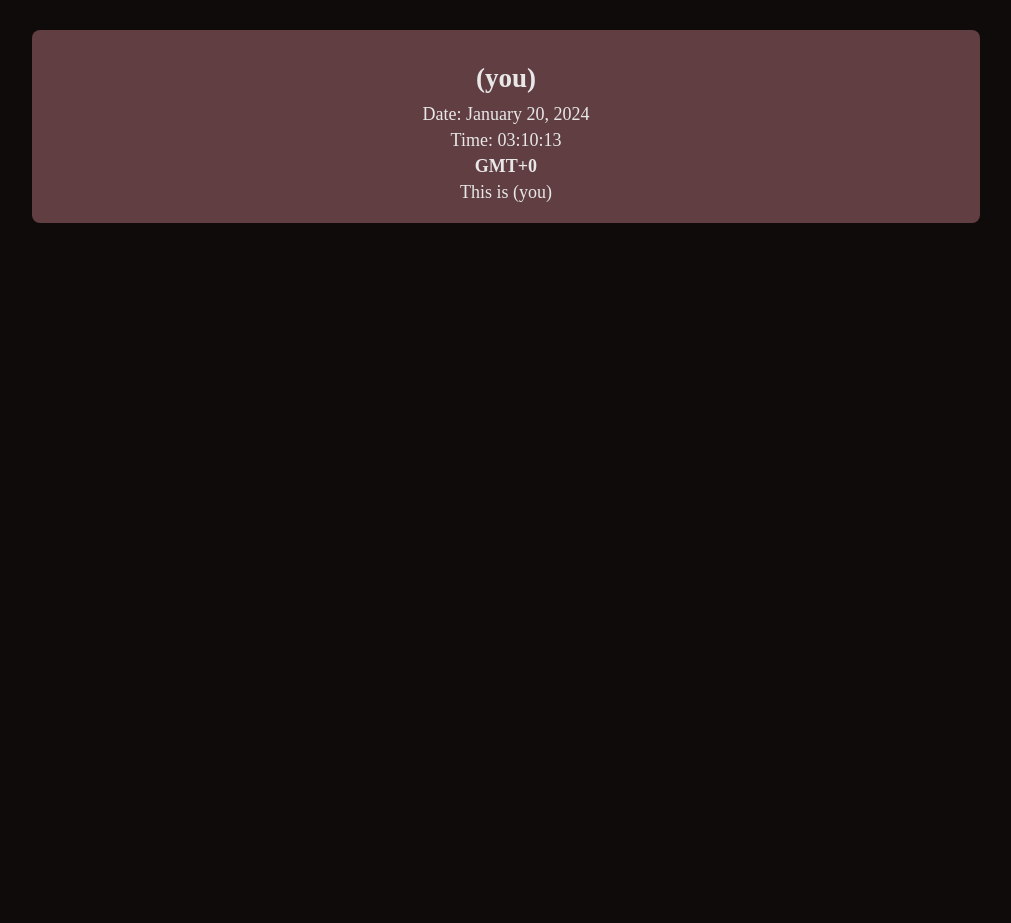
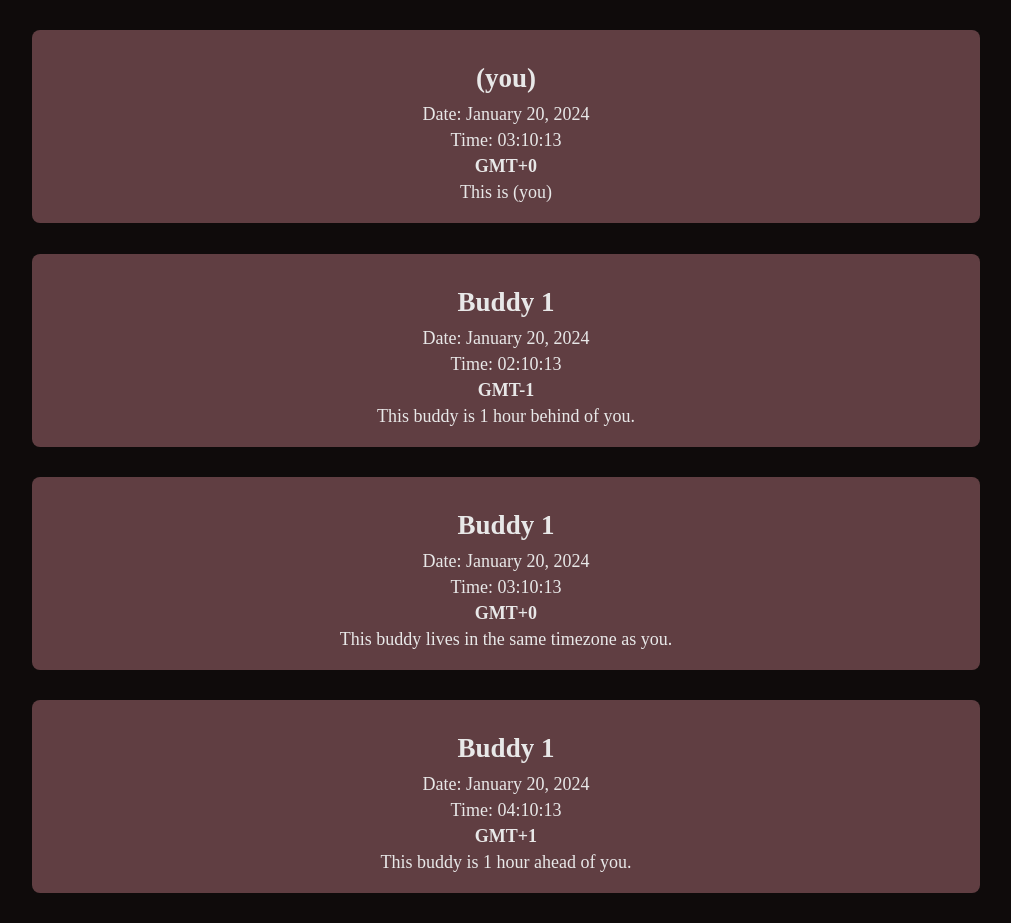
Before and after one commit to NecRaul/timezone-buddy, a Vue app: page /buddies in a window 1280 px wide. Shown: the whole page, without its empty margins (134-1145 px from the left). Before the commit the page ends 800 px from the top, so only its background shows below. Built offline with nearby package versions, Linux system fonts and the light colour scheme; no server answers.

Commit message:
User and Buddy containers

```diff
--- a/src/views/BuddiesView.vue
+++ b/src/views/BuddiesView.vue
@@ -5,7 +5,14 @@ const userTimezone = new Date().getTimezoneOffset() / -60
 </script>
 
 <template>
-  <div><TimeAndDate id="user" :timezone="userTimezone" :is-user="true" name="(you)" /></div>
+  <div class="user-container">
+    <TimeAndDate :timezone="userTimezone" :is-user="true" name="(you)" />
+  </div>
+  <div class="buddy-container">
+    <TimeAndDate :timezone="-1" :userTimezone="userTimezone" name="Buddy 1" />
+    <TimeAndDate :timezone="0" :userTimezone="userTimezone" name="Buddy 1" />
+    <TimeAndDate :timezone="1" :userTimezone="userTimezone" name="Buddy 1" />
+  </div>
 </template>
 
 <style scoped></style>
```
